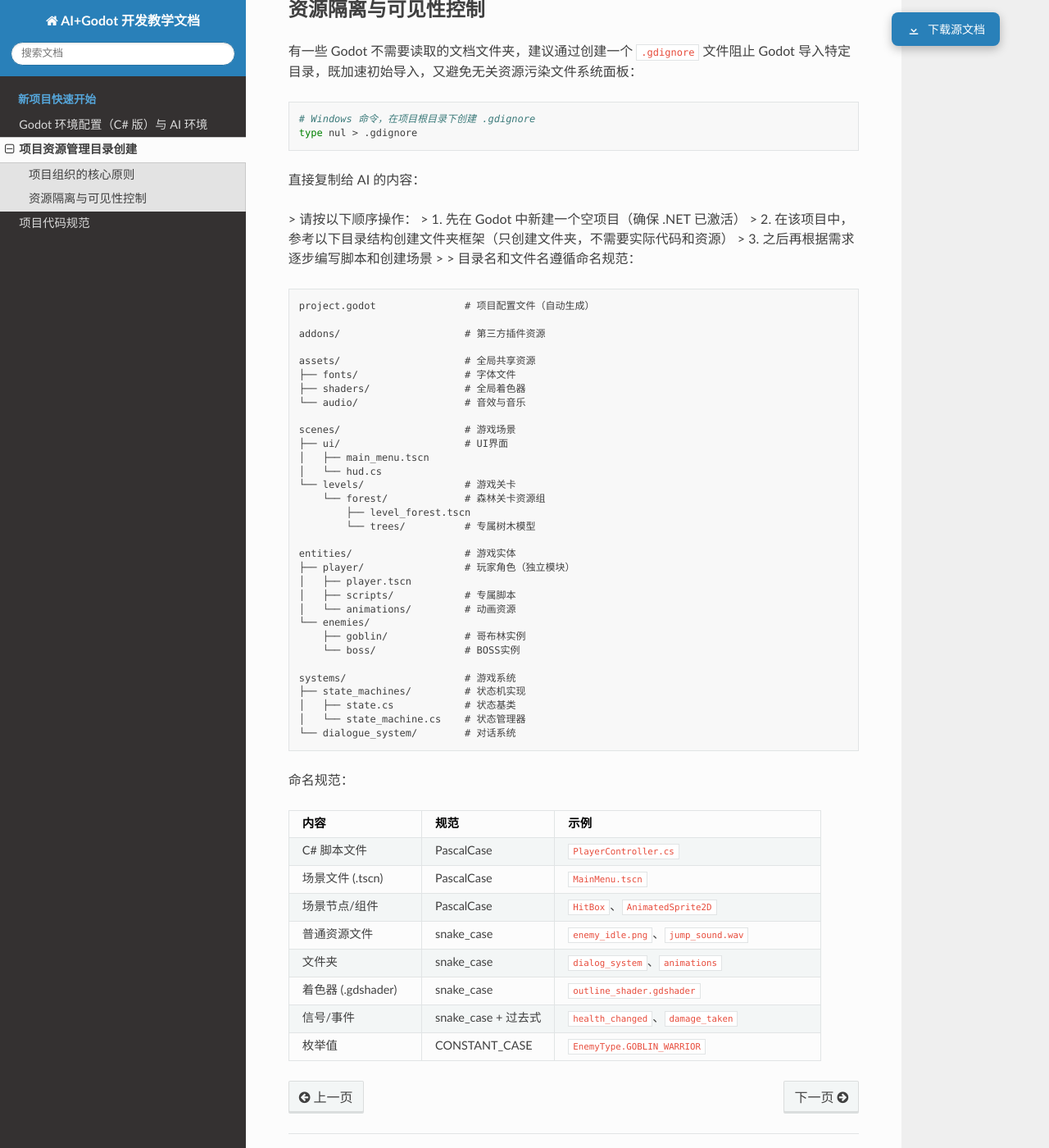
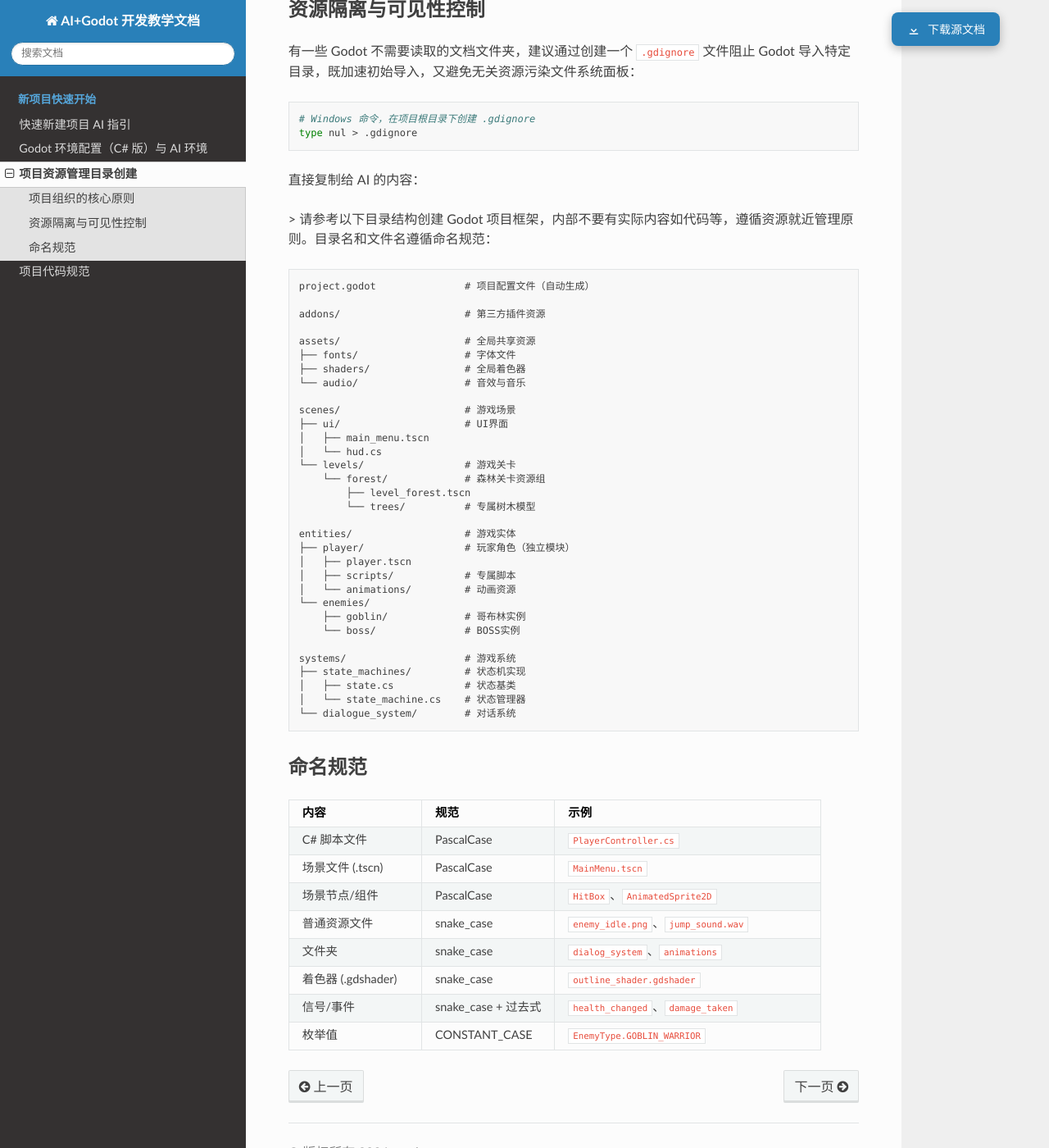
Before and after one commit to changyanan520/AIgodotstudy, a Sphinx documentation site: the page built from source/part2_project_structure.rst, in a window 1280 px wide and 1400 px high, scrolled down 715 px. Shown: the whole window at 82% size. Built offline with Sphinx 7.4.7 and the Read the Docs theme 3.1.0, drawn with Linux system fonts in a browser that asks for light colours.

Commit message:
从md源文档重新生成全部RST，新增part0快速指引页

```diff
--- a/source/index.rst
+++ b/source/index.rst
@@ -5,6 +5,7 @@ AI+Godot 开发教学文档
    :maxdepth: 2
    :caption: 新项目快速开始
 
+   part0_quick_start
    part1_env_setup
    part2_project_structure
    part3_code_standard
--- a/source/part2_project_structure.rst
+++ b/source/part2_project_structure.rst
@@ -4,7 +4,7 @@
 良好的项目组织结构是高效开发的基础，尤其对于 Godot 这类灵活的场景驱动引擎，本节提供了一份可参考复用的目录架构。
 
 项目组织的核心原则
-....................
+^^^^^^^^^^^^^^^^^^
 
 Godot 采用基于场景（Scene）的工作流，每个场景都是包含节点、脚本和资源的自包含单元。资源应就近存放于使用它们的场景附近，而非全局集中管理。例如：
 
@@ -25,7 +25,7 @@ Godot 采用基于场景（Scene）的工作流，每个场景都是包含节点
 在后续新建场景管理时也应该根据这个原则去管理你的项目的新场景和资源路径。
 
 资源隔离与可见性控制
-............................
+^^^^^^^^^^^^^^^^^^^^^^
 
 有一些 Godot 不需要读取的文档文件夹，建议通过创建一个 ``.gdignore`` 文件阻止 Godot 导入特定目录，既加速初始导入，又避免无关资源污染文件系统面板：
 
@@ -36,12 +36,7 @@ Godot 采用基于场景（Scene）的工作流，每个场景都是包含节点
 
 直接复制给 AI 的内容：
 
-> 请按以下顺序操作：
-> 1. 先在 Godot 中新建一个空项目（确保 .NET 已激活）
-> 2. 在该项目中，参考以下目录结构创建文件夹框架（只创建文件夹，不需要实际代码和资源）
-> 3. 之后再根据需求逐步编写脚本和创建场景
->
-> 目录名和文件名遵循命名规范：
+> 请参考以下目录结构创建 Godot 项目框架，内部不要有实际内容如代码等，遵循资源就近管理原则。目录名和文件名遵循命名规范：
 
 .. code-block:: text
 
@@ -78,7 +73,8 @@ Godot 采用基于场景（Scene）的工作流，每个场景都是包含节点
    │   └── state_machine.cs    # 状态管理器
    └── dialogue_system/        # 对话系统
 
-命名规范：
+命名规范
+^^^^^^^^
 
 .. list-table::
    :widths: 25 25 50
```
Also changed, not shown: source/part0_quick_start.rst (added, +11 -0 lines), source/part1_env_setup.rst (+5 -5 lines), source/part3_code_standard.rst (+7 -4 lines).
